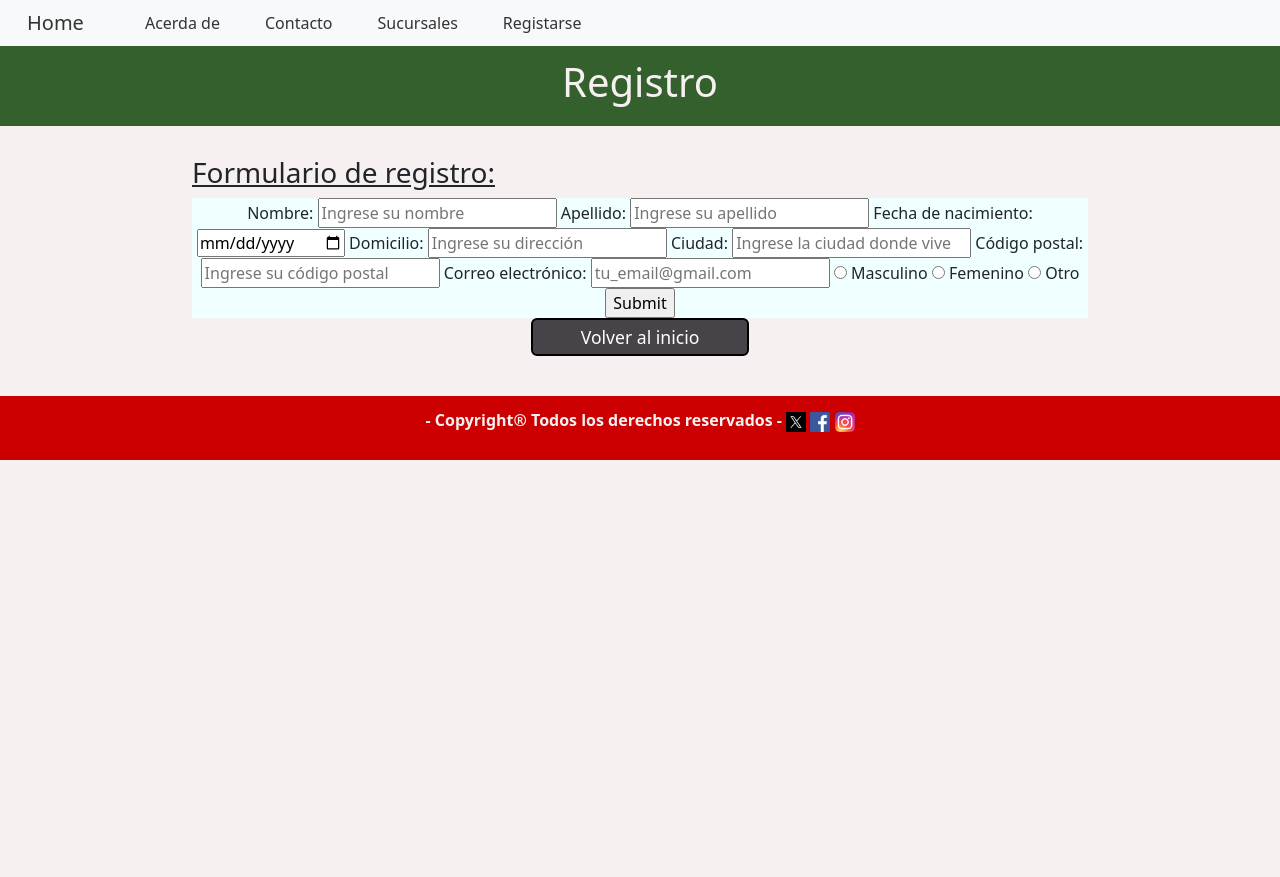
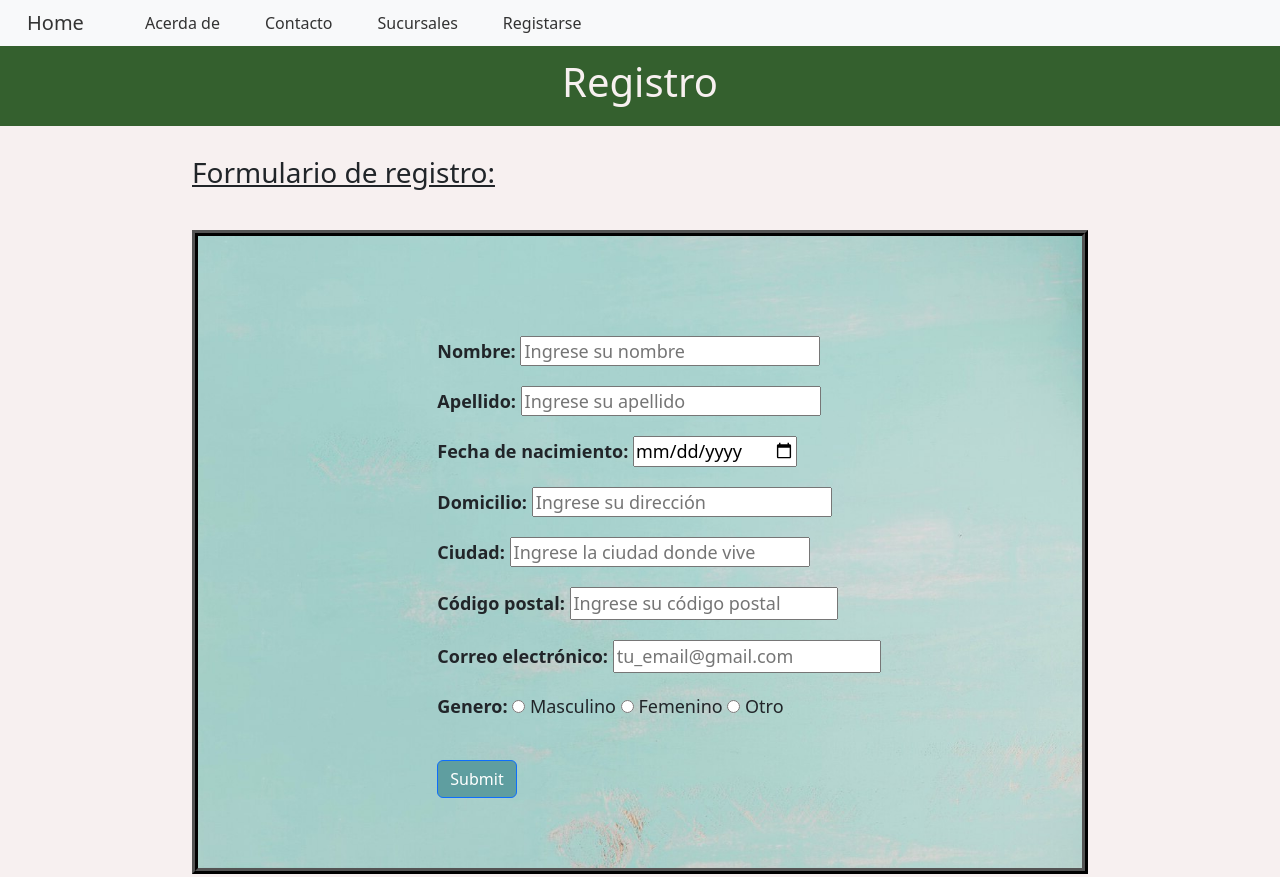
Before and after one commit to leonel1414/La-Cocina-de-Nacho, a plain HTML site: page registro.html in a window 1280 px wide. Shown: the top 877 px of the page. Before the commit the page ends 800 px from the top, so only its background shows below. Drawn offline with nearby package versions, Linux system fonts and the light colour scheme.

Commit message:
registro

```diff
--- a/css/registro.css
+++ b/css/registro.css
@@ -5,7 +5,36 @@
 
 #formularioRegistro
 {
-    background-color: azure;
-    text-align: center;
+    border: 6px ridge black;
+    background-image: url('/images/sombreroYsalsasjpg.jpg');
+    background-size: cover;
+    text-align: left;
 
 }
+
+#estiloForm
+{
+    padding-top: 100px;
+    padding-left: 50px;
+    padding-bottom: 50px;
+    text-align: left;
+    font-size: 18px;
+
+}
+
+#botonEnviar
+{
+    background-color: cadetblue;
+    margin-bottom: 20px;
+}
+
+.espacioFormulario
+{
+    margin-bottom: 20px;
+}
+
+.inputAmpliado
+{
+    width: 300px;
+    height: 30px;
+}
--- a/registro.html
+++ b/registro.html
@@ -34,42 +34,47 @@
         </div>
         <article>
 
-            <h3><u>Formulario de registro:</u></h3>
-            <div class="" id="formularioRegistro">
+            <h3 class="espaciado"><u>Formulario de registro:</u></h3>
+            <div class="container espaciado" id="formularioRegistro">
                 <div class="row">
-                    <div class="col-sm-12">
-                        <form action="">
-
-                            <label for="nombre">Nombre:</label>
-                            <input id="nombre" type="text" name="nombre" placeholder="Ingrese su nombre" required>
-
-                            <label for="apellido">Apellido:</label>
-                            <input id="apellido" type="text" name="apellido" placeholder="Ingrese su apellido" required>
-
-                            <label for="fechaNacimiento">Fecha de nacimiento:</label>
+                    <form action="" id="estiloForm">
+                        <div class="col-sm-12 espacioFormulario">
+                            <label for="nombre"><b>Nombre:</b></label>
+                            <input id="nombre" class="inputAmpliado" type="text" name="nombre" placeholder="Ingrese su nombre" required>
+                        </div>
+                        <div class="col-sm-12 espacioFormulario">
+                            <label for="apellido"><b>Apellido:</b></label>
+                            <input id="apellido" class="inputAmpliado" type="text" name="apellido" placeholder="Ingrese su apellido" required>
+                        </div>
+                        <div class="col-sm-12 espacioFormulario">
+                            <label for="fechaNacimiento"><b>Fecha de nacimiento:</b></label>
                             <input id="fechaNacimiento" name="fechaNacimiento" type="date" required>
-
-                            <label for="domicilio">Domicilio:</label>
-                            <input id="domicilio" type="text" name="domicilio" placeholder="Ingrese su dirección" required>
-
-                            <label for="ciudad">Ciudad:</label>
-                            <input id="ciudad" type="text" name="ciudad" placeholder="Ingrese la ciudad donde vive" required>
-
-                            <label for="codigoPostal">Código postal:</label>
+                        </div>
+                        <div class="col-sm-12 espacioFormulario">
+                            <label for="domicilio"><b>Domicilio:</b></label>
+                            <input id="domicilio" class="inputAmpliado" type="text" name="domicilio" placeholder="Ingrese su dirección" required>
+                        </div>
+                        <div class="col-sm-12 espacioFormulario">
+                            <label for="ciudad"><b>Ciudad:</b></label>
+                            <input id="ciudad" class="inputAmpliado" type="text" name="ciudad" placeholder="Ingrese la ciudad donde vive" required>
+                        </div>
+                        <div class="col-sm-12 espacioFormulario">
+                            <label for="codigoPostal"><b>Código postal:</b></label>
                             <input id="codigoPostal" type="text" name="codigoPostal" placeholder="Ingrese su código postal" pattern="[0-9]{4,6}" maxlength="6" required>
-
-                            <label for="email">Correo electrónico:</label>
+                        </div>
+                        <div class="col-sm-12 espacioFormulario">
+                            <label for="email"><b>Correo electrónico:</b></label>
                             <input id="email" type="email" name="email" placeholder="tu_email@gmail.com" required>
-
-                            <label>
+                        </div>
+                        <div class="col-sm-12 espaciado">
+                            <label><b>Genero:</b>
                                 <input type="radio" name="genero" value="masculino"> Masculino
                                 <input type="radio" name="genero" value="femenino"> Femenino
                                 <input type="radio" name="genero" value="otro"> Otro
                             </label>
-
-                            <input type="submit">
-                        </form>
-                    </div>
+                        </div>
+                        <input type="submit" class="btn btn-primary" id="botonEnviar">
+                    </form>
                 </div>
 
             </div>
```
Also changed, not shown: contacto.html (+4 -4 lines), css/contacto.css (+6 -6 lines), images/sombreroYsalsasjpg.jpg (added).
